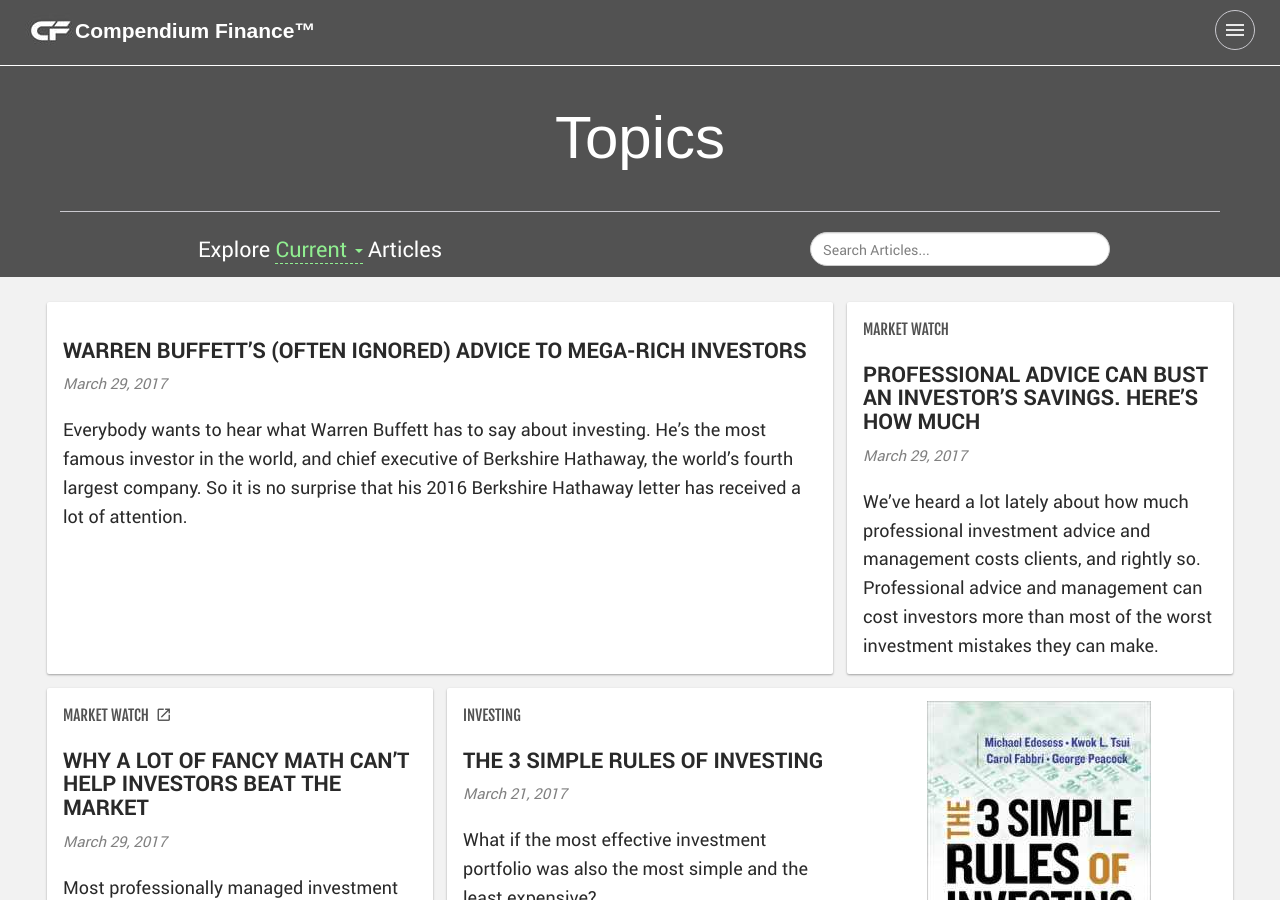
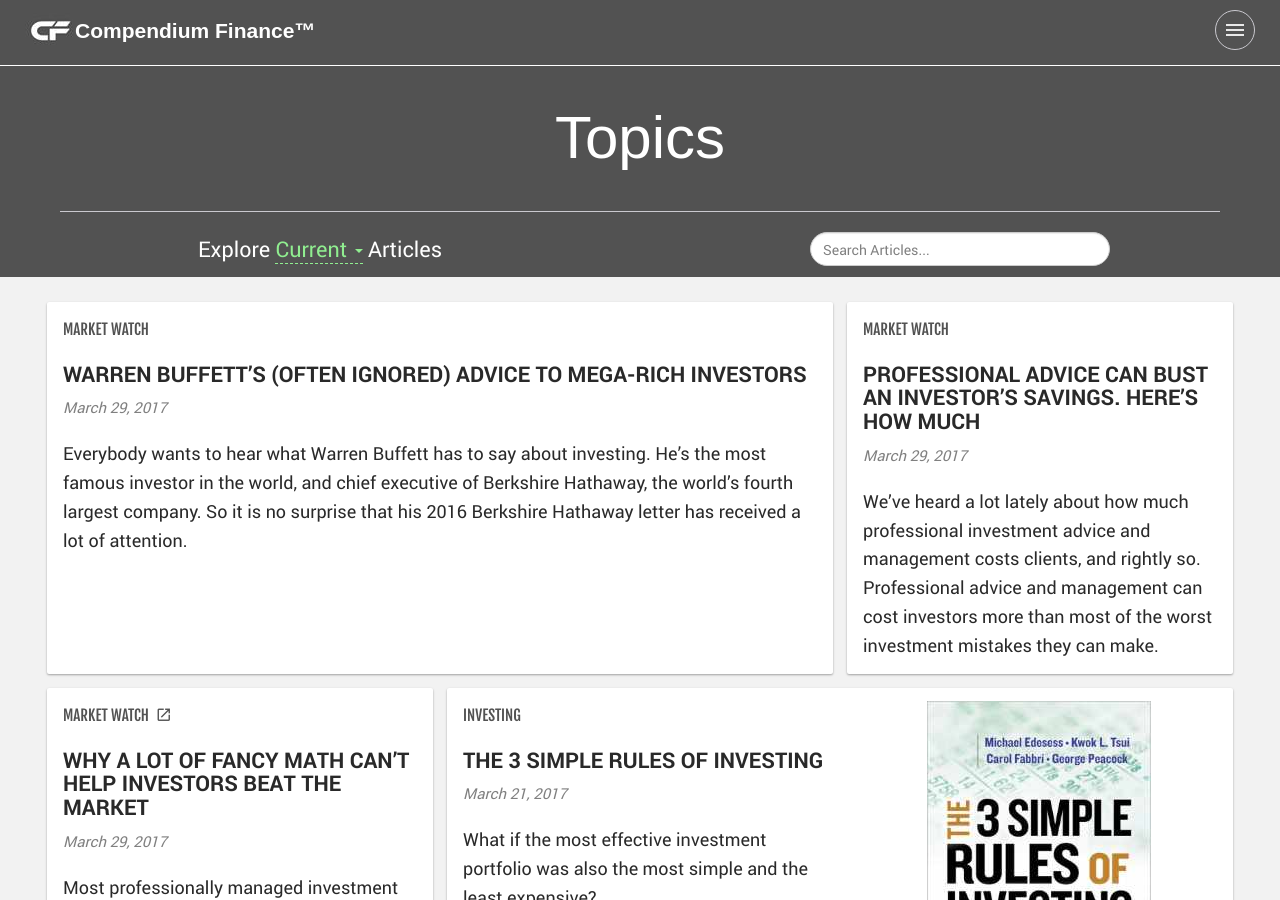
Before and after one commit to plynty/compendiumfinance, a Jekyll site: the page built from topics.md, in a window 1280 px wide and 900 px high. Built offline with Jekyll 4.4.1, drawn with Linux system fonts in a browser that asks for light colours; nearby versions of some CDN libraries; some web fonts are replaced.

Commit message:
Updated Warren Buffetts Often Ignored Advice To Mega Rich Investors

```diff
--- a/_articles/warren-buffetts-often-ignored-advice-to-mega-rich-investors.markdown
+++ b/_articles/warren-buffetts-often-ignored-advice-to-mega-rich-investors.markdown
@@ -1,6 +1,8 @@
 ---
 title: Warren Buffett’s (often ignored) advice to mega-rich investors
 date: 2017-03-29 12:04:00 Z
+categories:
+- Market Watch
 link: http://www.marketwatch.com/story/warren-buffetts-often-ignored-advice-to-mega-rich-investors-2017-03-13
 lead: Everybody wants to hear what Warren Buffett has to say about investing. He’s
   the most famous investor in the world, and chief executive of Berkshire Hathaway,
```
